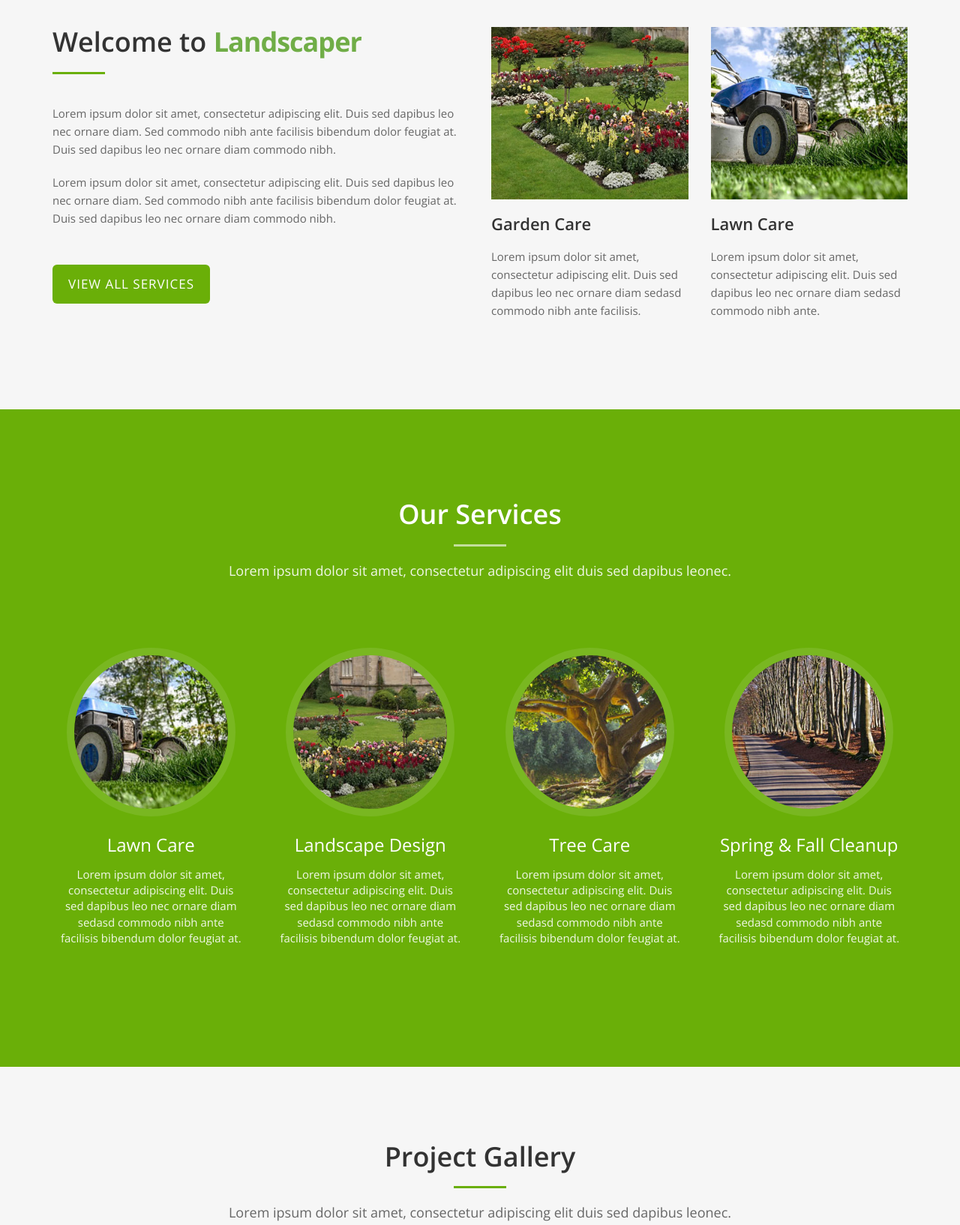
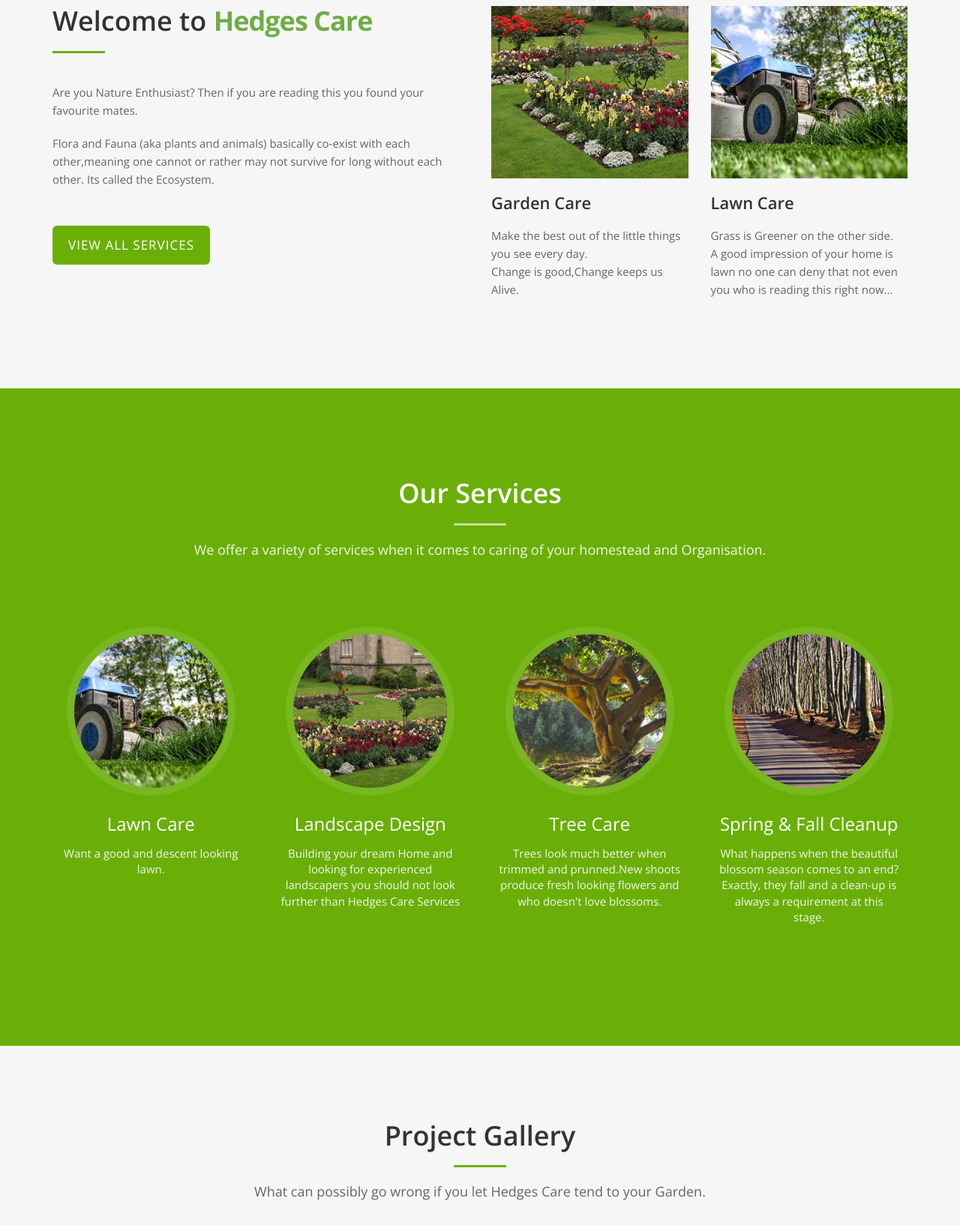
Before and after one commit to Phr3e/HedgesCareServices, a plain HTML site: page index.html in a window 1280 px wide. Shown: the part 863-2497 px from the top of the page at 75% size. Drawn offline with nearby package versions, Linux system fonts and the light colour scheme.

Commit message:
initial commit

```diff
--- a/index.html
+++ b/index.html
@@ -1,9 +1,10 @@
 <!DOCTYPE html>
 <html lang="en">
+
 <head>
   <meta charset="utf-8">
   <meta name="viewport" content="width=device-width, initial-scale=1">
-<title>Landscaper</title>
+  <title>Hedges Care</title>
   <meta name="description" content="">
   <meta name="author" content="">
 
@@ -15,7 +16,7 @@
   <link rel="apple-touch-icon" sizes="114x114" href="img/apple-touch-icon-114x114.png">
 
   <!-- Bootstrap -->
-<link rel="stylesheet" type="text/css"  href="css/bootstrap.css">
+  <link rel="stylesheet" type="text/css" href="css/bootstrap.css">
   <link rel="stylesheet" type="text/css" href="fonts/font-awesome/css/font-awesome.css">
 
   <!-- Slider
@@ -37,6 +38,7 @@
       <script src="https://oss.maxcdn.com/respond/1.4.2/respond.min.js"></script>
     <![endif]-->
 </head>
+
 <body id="page-top" data-spy="scroll" data-target=".navbar-fixed-top">
   <!-- Navigation
     ==========================================-->
@@ -44,8 +46,11 @@
     <div class="container">
       <!-- Brand and toggle get grouped for better mobile display -->
       <div class="navbar-header">
-      <button type="button" class="navbar-toggle collapsed" data-toggle="collapse" data-target="#bs-example-navbar-collapse-1"> <span class="sr-only">Toggle navigation</span> <span class="icon-bar"></span> <span class="icon-bar"></span> <span class="icon-bar"></span> </button>
-      <a class="navbar-brand page-scroll" href="#page-top">Landscaper</a> </div>
+        <button type="button" class="navbar-toggle collapsed" data-toggle="collapse"
+          data-target="#bs-example-navbar-collapse-1"> <span class="sr-only">Toggle navigation</span> <span
+            class="icon-bar"></span> <span class="icon-bar"></span> <span class="icon-bar"></span> </button>
+        <a class="navbar-brand page-scroll" href="#page-top">Hedges Care Services.</a>
+      </div>
 
       <!-- Collect the nav links, forms, and other content for toggling -->
       <div class="collapse navbar-collapse" id="bs-example-navbar-collapse-1">
@@ -69,9 +74,10 @@
           <div class="row">
             <div class="col-md-8 col-md-offset-2 intro-text">
               <h1>Landscaping Services</h1>
-            <p>Lorem ipsum dolor sit amet, consectetur adipiscing elit.<br>
-              Duis sed dapibus leo nec ornare diam.</p>
-            <a href="#about" class="btn btn-custom btn-lg page-scroll">More Info</a> </div>
+              <p>Caring for your Hedges Naturally.<br>
+              </p>
+              <a href="#about" class="btn btn-custom btn-lg page-scroll">More Info</a>
+            </div>
           </div>
         </div>
       </div>
@@ -83,24 +89,34 @@
       <div class="row">
         <div class="col-xs-12 col-md-6">
           <div class="about-text">
-          <h2>Welcome to <span>Landscaper</span></h2>
+            <h2>Welcome to <span>Hedges Care</span></h2>
             <hr>
-          <p>Lorem ipsum dolor sit amet, consectetur adipiscing elit. Duis sed dapibus leo nec ornare diam. Sed commodo nibh ante facilisis bibendum dolor feugiat at. Duis sed dapibus leo nec ornare diam commodo nibh.</p>
-          <p>Lorem ipsum dolor sit amet, consectetur adipiscing elit. Duis sed dapibus leo nec ornare diam. Sed commodo nibh ante facilisis bibendum dolor feugiat at. Duis sed dapibus leo nec ornare diam commodo nibh.</p>
-          <a href="#services" class="btn btn-custom btn-lg page-scroll">View All Services</a> </div>
+            <p> Are you Nature Enthusiast?
+              Then if you are reading this you found your favourite mates.
+            </p>
+            <p>
+              Flora and Fauna (aka plants and animals) basically co-exist with each other,meaning one cannot
+              or rather may not survive for long without each other. Its called the Ecosystem.
+            </p>
+            <a href="#services" class="btn btn-custom btn-lg page-scroll">View All Services</a>
+          </div>
         </div>
         <div class="col-xs-12 col-md-3">
           <div class="about-media"> <img src="img/about-1.jpg" alt=" "> </div>
           <div class="about-desc">
             <h3>Garden Care</h3>
-          <p>Lorem ipsum dolor sit amet, consectetur adipiscing elit. Duis sed dapibus leo nec ornare diam sedasd commodo nibh ante facilisis.</p>
+            <p>Make the best out of the little things you see every day.<br>
+              Change is good,Change keeps us Alive.
+            </p>
           </div>
         </div>
         <div class="col-xs-12 col-md-3">
           <div class="about-media"> <img src="img/about-2.jpg" alt=" "> </div>
           <div class="about-desc">
             <h3>Lawn Care</h3>
-          <p>Lorem ipsum dolor sit amet, consectetur adipiscing elit. Duis sed dapibus leo nec ornare diam sedasd commodo nibh ante.</p>
+            <p>Grass is Greener on the other side.<br>
+              A good impression of your home is lawn no one can deny that not even you who is reading this right now...
+            </p>
           </div>
         </div>
       </div>
@@ -112,35 +128,41 @@
       <div class="col-md-10 col-md-offset-1 section-title text-center">
         <h2>Our Services</h2>
         <hr>
-      <p>Lorem ipsum dolor sit amet, consectetur adipiscing elit duis sed dapibus leonec.</p>
+        <p>We offer a variety of services when it comes to caring of your homestead and Organisation.</p>
       </div>
       <div class="row">
         <div class="col-md-3 text-center">
           <div class="service-media"> <img src="img/services/service-1.jpg" alt=" "> </div>
           <div class="service-desc">
             <h3>Lawn Care</h3>
-          <p>Lorem ipsum dolor sit amet, consectetur adipiscing elit. Duis sed dapibus leo nec ornare diam sedasd commodo nibh ante facilisis bibendum dolor feugiat at.</p>
+            <p>Want a good and descent looking lawn.</p>
           </div>
         </div>
         <div class="col-md-3 text-center">
           <div class="service-media"> <img src="img/services/service-2.jpg" alt=" "> </div>
           <div class="service-desc">
             <h3>Landscape Design</h3>
-          <p>Lorem ipsum dolor sit amet, consectetur adipiscing elit. Duis sed dapibus leo nec ornare diam sedasd commodo nibh ante facilisis bibendum dolor feugiat at.</p>
+            <p>Building your dream Home and looking for experienced landscapers you should
+              not look further than Hedges Care Services
+            </p>
           </div>
         </div>
         <div class="col-md-3 text-center">
           <div class="service-media"> <img src="img/services/service-3.jpg" alt=" "> </div>
           <div class="service-desc">
             <h3>Tree Care</h3>
-          <p>Lorem ipsum dolor sit amet, consectetur adipiscing elit. Duis sed dapibus leo nec ornare diam sedasd commodo nibh ante facilisis bibendum dolor feugiat at.</p>
+            <p>Trees look much better when trimmed and prunned.New shoots produce fresh looking flowers and
+              who doesn't love blossoms.
+            </p>
           </div>
         </div>
         <div class="col-md-3 text-center">
           <div class="service-media"> <img src="img/services/service-4.jpg" alt=" "> </div>
           <div class="service-desc">
             <h3>Spring & Fall Cleanup</h3>
-          <p>Lorem ipsum dolor sit amet, consectetur adipiscing elit. Duis sed dapibus leo nec ornare diam sedasd commodo nibh ante facilisis bibendum dolor feugiat at.</p>
+            <p>What happens when the beautiful blossom season comes to an end?
+              Exactly, they fall and a clean-up is always a requirement at this stage.
+            </p>
           </div>
         </div>
       </div>
@@ -152,7 +174,7 @@
       <div class="section-title text-center center">
         <h2>Project Gallery</h2>
         <hr>
-      <p>Lorem ipsum dolor sit amet, consectetur adipiscing elit duis sed dapibus leonec.</p>
+        <p>What can possibly go wrong if you let Hedges Care tend to your Garden.</p>
       </div>
       <div class="categories">
         <ul class="cat">
@@ -171,83 +193,101 @@
         <div class="portfolio-items">
           <div class="col-sm-6 col-md-4 lawn">
             <div class="portfolio-item">
-            <div class="hover-bg"> <a href="img/portfolio/01-large.jpg" title="Project Title" data-lightbox-gallery="gallery1">
+              <div class="hover-bg"> <a href="img/portfolio/01-large.jpg" title="Project Title"
+                  data-lightbox-gallery="gallery1">
                   <div class="hover-text">
-                <h4>Lorem Ipsum</h4>
+                    <h4>Lawn</h4>
                   </div>
-              <img src="img/portfolio/01-small.jpg" class="img-responsive" alt="Project Title"> </a> </div>
+                  <img src="img/portfolio/01-small.jpg" class="img-responsive" alt="Project Title">
+                </a> </div>
             </div>
           </div>
           <div class="col-sm-6 col-md-4 planting">
             <div class="portfolio-item">
-            <div class="hover-bg"> <a href="img/portfolio/02-large.jpg" title="Project Title" data-lightbox-gallery="gallery1">
+              <div class="hover-bg"> <a href="img/portfolio/02-large.jpg" title="Project Title"
+                  data-lightbox-gallery="gallery1">
                   <div class="hover-text">
-                <h4>Adipiscing Elit</h4>
+                    <h4>Hedges</h4>
                   </div>
-              <img src="img/portfolio/02-small.jpg" class="img-responsive" alt="Project Title"> </a> </div>
+                  <img src="img/portfolio/02-small.jpg" class="img-responsive" alt="Project Title">
+                </a> </div>
             </div>
           </div>
           <div class="col-sm-6 col-md-4 lawn">
             <div class="portfolio-item">
-            <div class="hover-bg"> <a href="img/portfolio/03-large.jpg" title="Project Title" data-lightbox-gallery="gallery1">
+              <div class="hover-bg"> <a href="img/portfolio/03-large.jpg" title="Project Title"
+                  data-lightbox-gallery="gallery1">
                   <div class="hover-text">
-                <h4>Lorem Ipsum</h4>
+                    <h4>Lawn</h4>
                   </div>
-              <img src="img/portfolio/03-small.jpg" class="img-responsive" alt="Project Title"> </a> </div>
+                  <img src="img/portfolio/03-small.jpg" class="img-responsive" alt="Project Title">
+                </a> </div>
             </div>
           </div>
           <div class="col-sm-6 col-md-4 lawn">
             <div class="portfolio-item">
-            <div class="hover-bg"> <a href="img/portfolio/04-large.jpg" title="Project Title" data-lightbox-gallery="gallery1">
+              <div class="hover-bg"> <a href="img/portfolio/04-large.jpg" title="Project Title"
+                  data-lightbox-gallery="gallery1">
                   <div class="hover-text">
-                <h4>Lorem Ipsum</h4>
+                    <h4>Lawn</h4>
                   </div>
-              <img src="img/portfolio/04-small.jpg" class="img-responsive" alt="Project Title"> </a> </div>
+                  <img src="img/portfolio/04-small.jpg" class="img-responsive" alt="Project Title">
+                </a> </div>
             </div>
           </div>
           <div class="col-sm-6 col-md-4 planting">
             <div class="portfolio-item">
-            <div class="hover-bg"> <a href="img/portfolio/05-large.jpg" title="Project Title" data-lightbox-gallery="gallery1">
+              <div class="hover-bg"> <a href="img/portfolio/05-large.jpg" title="Project Title"
+                  data-lightbox-gallery="gallery1">
                   <div class="hover-text">
-                <h4>Adipiscing Elit</h4>
+                    <h4>Flowers</h4>
                   </div>
-              <img src="img/portfolio/05-small.jpg" class="img-responsive" alt="Project Title"> </a> </div>
+                  <img src="img/portfolio/05-small.jpg" class="img-responsive" alt="Project Title">
+                </a> </div>
             </div>
           </div>
           <div class="col-sm-6 col-md-4 garden">
             <div class="portfolio-item">
-            <div class="hover-bg"> <a href="img/portfolio/06-large.jpg" title="Project Title" data-lightbox-gallery="gallery1">
+              <div class="hover-bg"> <a href="img/portfolio/06-large.jpg" title="Project Title"
+                  data-lightbox-gallery="gallery1">
                   <div class="hover-text">
-                <h4>Dolor Sit</h4>
+                    <h4>Relax</h4>
                   </div>
-              <img src="img/portfolio/06-small.jpg" class="img-responsive" alt="Project Title"> </a> </div>
+                  <img src="img/portfolio/06-small.jpg" class="img-responsive" alt="Project Title">
+                </a> </div>
             </div>
           </div>
           <div class="col-sm-6 col-md-4 garden">
             <div class="portfolio-item">
-            <div class="hover-bg"> <a href="img/portfolio/07-large.jpg" title="Project Title" data-lightbox-gallery="gallery1">
+              <div class="hover-bg"> <a href="img/portfolio/07-large.jpg" title="Project Title"
+                  data-lightbox-gallery="gallery1">
                   <div class="hover-text">
-                <h4>Dolor Sit</h4>
+                    <h4>Flowers</h4>
                   </div>
-              <img src="img/portfolio/07-small.jpg" class="img-responsive" alt="Project Title"> </a> </div>
+                  <img src="img/portfolio/07-small.jpg" class="img-responsive" alt="Project Title">
+                </a> </div>
             </div>
           </div>
           <div class="col-sm-6 col-md-4 lawn">
             <div class="portfolio-item">
-            <div class="hover-bg"> <a href="img/portfolio/08-large.jpg" title="Project Title" data-lightbox-gallery="gallery1">
+              <div class="hover-bg"> <a href="img/portfolio/08-large.jpg" title="Project Title"
+                  data-lightbox-gallery="gallery1">
                   <div class="hover-text">
-                <h4>Lorem Ipsum</h4>
+                    <h4>Scenery</h4>
                   </div>
-              <img src="img/portfolio/08-small.jpg" class="img-responsive" alt="Project Title"> </a> </div>
+                  <img src="img/portfolio/08-small.jpg" class="img-responsive" alt="Project Title">
+                </a> </div>
             </div>
           </div>
           <div class="col-sm-6 col-md-4 planting">
             <div class="portfolio-item">
-            <div class="hover-bg"> <a href="img/portfolio/09-large.jpg" title="Project Title" data-lightbox-gallery="gallery1">
+              <div class="hover-bg"> <a href="img/portfolio/09-large.jpg" title="Project Title"
+                  data-lightbox-gallery="gallery1">
                   <div class="hover-text">
-                <h4>Adipiscing Elit</h4>
+                    <h4>Nature</h4>
                   </div>
-              <img src="img/portfolio/09-small.jpg" class="img-responsive" alt="Project Title"> </a> </div>
+                  <img src="img/portfolio/09-small.jpg" class="img-responsive" alt="Project Title">
+                </a> </div>
             </div>
           </div>
         </div>
@@ -266,20 +306,20 @@
           <div class="col-md-10 col-md-offset-1">
             <div id="testimonial" class="owl-carousel owl-theme">
               <div class="item">
-              <p>"Lorem ipsum dolor sit amet, consectetur adipiscing elit. Duis sed dapibus leo nec ornare diam. Sed commodo nibh ante facilisis bibendum dolor feugiat at duis sed dapibus leo nec ornare diam."</p>
-              <p>- John DOE, Parker County, TX</p>
+                <p>"Landscapers indeed, work put in is so amazing."</p>
+                <p>- Client 1.</p>
               </div>
               <div class="item">
-              <p>"Lorem ipsum dolor sit amet, consectetur adipiscing elit. Duis sed dapibus leo nec ornare diam. Sed commodo nibh ante facilisis bibendum dolor feugiat at duis sed dapibus leo nec ornare diam."</p>
-              <p>- Jenny DOE, Parker County, TX</p>
+                <p>"Well informed and  experienced landscapers."</p>
+                <p>- Client 2</p>
               </div>
               <div class="item">
-              <p>"Lorem ipsum dolor sit amet, consectetur adipiscing elit. Duis sed dapibus leo nec ornare diam. Sed commodo nibh ante facilisis bibendum dolor feugiat at duis sed dapibus leo nec ornare diam."</p>
-              <p>- John DOE, Parker County, TX</p>
+                <p>"Passionate about nature and caring about the environment you should pay Hedges Care a visit."</p>
+                <p>- Client 3</p>
               </div>
               <div class="item">
-              <p>"Lorem ipsum dolor sit amet, consectetur adipiscing elit. Duis sed dapibus leo nec ornare diam. Sed commodo nibh ante facilisis bibendum dolor feugiat at duis sed dapibus leo nec ornare diam."</p>
-              <p>- John DOE, Parker County, TX</p>
+                <p>"Deligent,experienced and motivated to bring the best out of your surrounding."</p>
+                <p>- Client 4</p>
               </div>
             </div>
           </div>
@@ -293,15 +333,18 @@
       <div class="section-title text-center">
         <h2>Contact Us</h2>
         <hr>
-      <p>Lorem ipsum dolor sit amet, consectetur adipiscing elit duis sed dapibus leonec.</p>
+        <p>You're always welcomed to pay us a visit or leave us a message.
+        </p>
+        <p>We appreciate your time.
+        </p>
       </div>
       <div class="col-md-10 col-md-offset-1 contact-info">
         <div class="col-md-4">
           <h3>Address</h3>
           <hr>
           <div class="contact-item">
-          <p>4321 California St,</p>
-          <p>San Francisco, CA 12345</p>
+            <!---<p>4321 California St,</p> -->
+            <p>Mukuyu,Thome </p>
           </div>
         </div>
         <div class="col-md-4">
@@ -316,8 +359,9 @@
           <h3>Contact Info</h3>
           <hr>
           <div class="contact-item">
-          <p>Phone: +1 123 456 1234</p>
-          <p>Email: info@company.com</p>
+            <p>Phone: +254 722 990 587</p>
+            <p>Phone: +254 798 639 942</p>
+            <p>Email: hedgesltd@gmail.com</p>
           </div>
         </div>
       </div>
@@ -339,7 +383,8 @@
             </div>
           </div>
           <div class="form-group">
-          <textarea name="message" id="message" class="form-control" rows="4" placeholder="Message" required></textarea>
+            <textarea name="message" id="message" class="form-control" rows="4" placeholder="Message"
+              required></textarea>
             <p class="help-block text-danger"></p>
           </div>
           <div id="success"></div>
@@ -359,7 +404,8 @@
             <li><a href="#"><i class="fa fa-google-plus"></i></a></li>
           </ul>
         </div>
-      <p>&copy; 2016 Landscaper. Designed by <a href="http://www.templatewire.com" rel="nofollow">TemplateWire</a></p>
+        <p>&copy; 2022 Hedges Care. Designed by <a href="http://www.templatewire.com" rel="nofollow">Phr3e
+            Developers</a></p>
       </div>
     </div>
   </div>
@@ -373,4 +419,5 @@
   <script type="text/javascript" src="js/contact_me.js"></script>
   <script type="text/javascript" src="js/main.js"></script>
 </body>
+
 </html>
```
Lines whose indentation alone changed are shown as unchanged.
